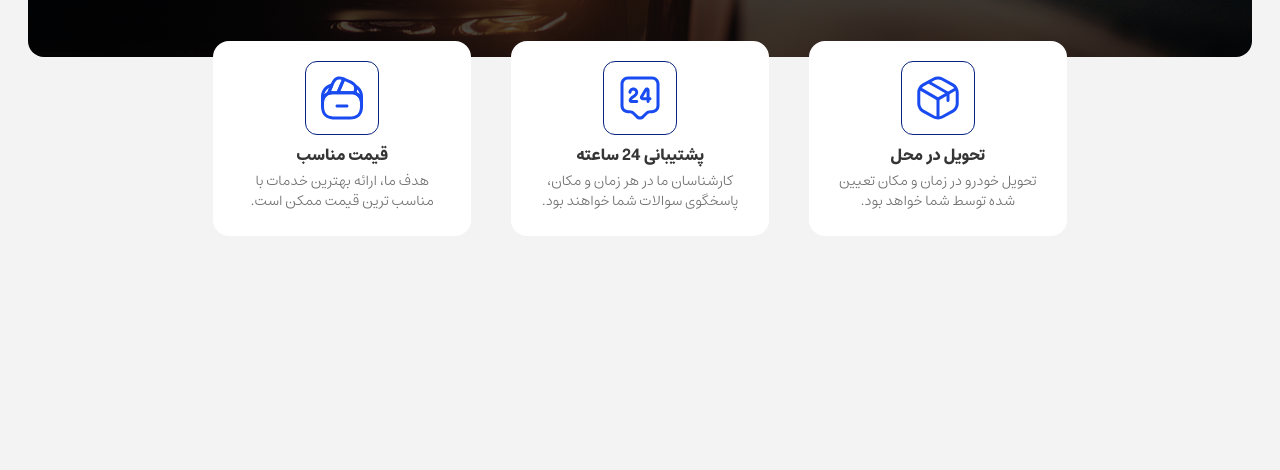
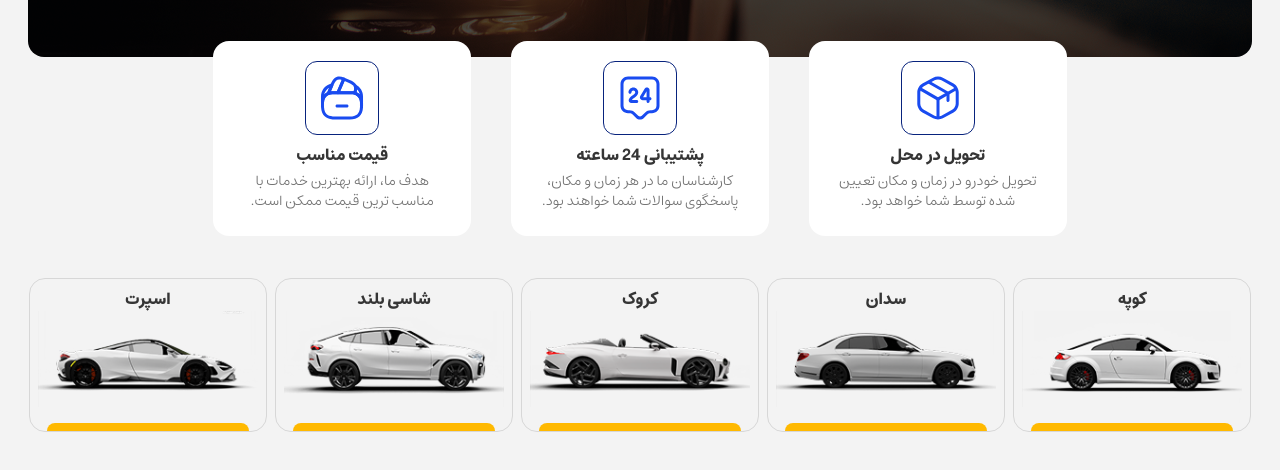
Before and after one commit to MaedeRabiei/auto-rent, a website built with Vite: page index.html in a window 1280 px wide. Shown: the part 1378-1848 px from the top of the page. Built offline with nearby package versions, Linux system fonts and the light colour scheme; files whose address does not match are found by name.

Commit message:
Types of cars

```diff
--- a/index.html
+++ b/index.html
@@ -279,7 +279,8 @@
   </section>
   <!-- about auto rent end -->
   <!-- about auto rent card start -->
-  <section class="max-w-[1000px] flex justify-center items-center gap-10 mx-auto relative bottom-10 sm:bottom-8 lg:w-8/12 md:w-11/12 xl:flex-nowrap lg:flex-nowrap flex-wrap ">
+  <section
+    class="max-w-[1000px] flex justify-center items-center gap-10 mx-auto relative bottom-10 sm:bottom-8 lg:w-8/12 md:w-11/12 xl:flex-nowrap lg:flex-nowrap flex-wrap ">
     <div class="w-78  h-[195px] bg-white p-5 flex flex-col items-center gap-1 rounded-2xl ">
       <div class="space-y-2 flex flex-col items-center ">
         <div class="border-primary-800 border  w-fit p-3 rounded-xl "><img src="./public/img/icons/box.svg"
@@ -319,6 +320,40 @@
     </div>
   </section>
   <!-- about auto rent card end -->
+  <!-- Types of cars start -->
+  <section class=" mx-auto my-2.5 flex gap-2 overflow-x-auto lg:justify-center px-2">
+    <div
+      class="min-w-[238px] lg:min-w-0 w-[238px] flex flex-col items-center justify-between border border-neutral-100 p-2 rounded-2xl overflow-hidden">
+      <h6 class=" text-neutral-900 font-Estedad-Bold ">کوپه</h6>
+      <img src="./public/img/coupe.png" alt="">
+      <div class="bg-amber-400 w-11/12 h-4 rounded-xl mx-auto relative top-4"></div>
+    </div>
+    <div
+      class="min-w-[238px] lg:min-w-0 w-[238px] flex flex-col items-center justify-between border border-neutral-100 p-2 rounded-2xl overflow-hidden">
+      <h6 class=" text-neutral-900 font-Estedad-Bold ">سدان</h6>
+      <img src="./public/img/sedan.png" alt="">
+      <div class="bg-amber-400 w-11/12 h-4 rounded-xl mx-auto relative top-4"></div>
+    </div>
+    <div
+      class="min-w-[238px] lg:min-w-0 w-[238px] flex flex-col items-center justify-between border border-neutral-100 p-2 rounded-2xl overflow-hidden">
+      <h6 class=" text-neutral-900 font-Estedad-Bold ">کروک</h6>
+      <img src="./public/img/crook.png" alt="">
+      <div class="bg-amber-400 w-11/12 h-4 rounded-xl mx-auto relative top-4"></div>
+    </div>
+    <div
+      class="min-w-[238px] lg:min-w-0 w-[238px] flex flex-col items-center justify-between border border-neutral-100 p-2 rounded-2xl overflow-hidden">
+      <h6 class=" text-neutral-900 font-Estedad-Bold ">شاسی بلند</h6>
+      <img src="./public/img/SUV.png" alt="">
+      <div class="bg-amber-400 w-11/12 h-4 rounded-xl mx-auto relative top-4"></div>
+    </div>
+    <div
+      class="min-w-[238px] lg:min-w-0 w-[238px] flex flex-col items-center justify-between border border-neutral-100 p-2 rounded-2xl overflow-hidden">
+      <h6 class=" text-neutral-900 font-Estedad-Bold ">اسپرت</h6>
+      <img src="./public/img/Sports.png" alt="">
+      <div class="bg-amber-400 w-11/12 h-4 rounded-xl mx-auto relative top-4"></div>
+    </div>
+  </section>
+  <!-- Types of cars end -->
 
 
 
@@ -331,8 +366,7 @@
 
 
 
-
-  <div class="w-full h-1000"></div>
+  <div class="w-full h-1000 "></div>
   <script src="./node_modules/swiper/swiper-bundle.min.js"></script>;
   <script src="./node_modules/flowbite/dist/flowbite.min.js"></script>;
   <script src="./script.js"></script>
```
Also changed, not shown: public/img/SUV.png (added), public/img/Sports.png (added), public/img/coupe.png (added), public/img/crook.png (added), public/img/sedan.png (added).
